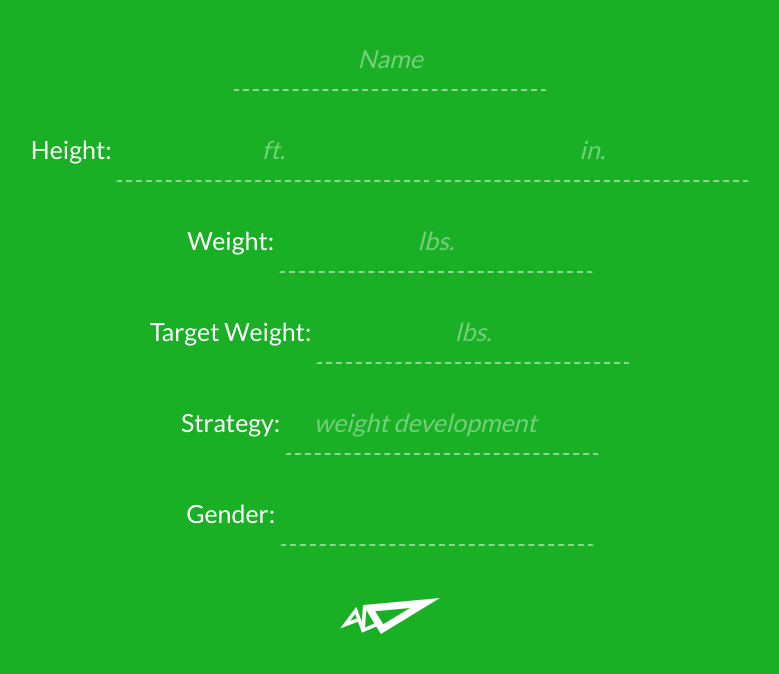
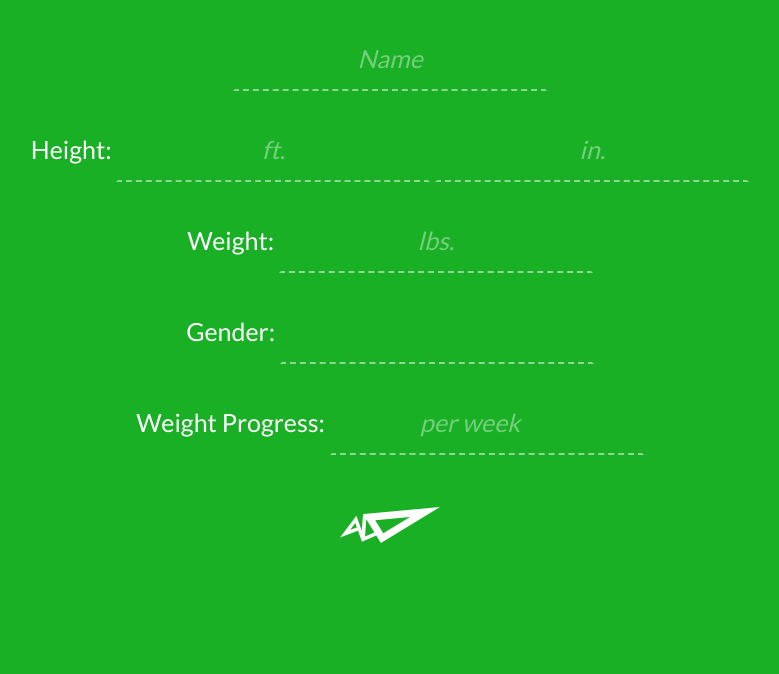
Before and after one commit to skekre98/MealApp, a Django app: page / in a window 1280 px wide. Shown: the top 674 px of the page, without its empty margins (250-1029 px from the left). Run offline with Django 3.2, Linux system fonts and the light colour scheme; some libraries are stand-ins or nearby versions.

Commit message:
weight progress

```diff
--- a/src/templates/index.html
+++ b/src/templates/index.html
@@ -24,20 +24,6 @@
         </p>
 
         <p>
-            <label for="target weight">Target Weight:</label>
-            <input type="mass" name="target weight" id="target weight" placeholder="lbs." required>
-        </p>
-
-        <p>
-            <label for="strategy">Strategy:</label>
-            <input type="text" name="strategy" list="strategy" placeholder="weight development" required>
-            <datalist id="strategy">
-                <option value="Mild">
-                <option value="Aggressive">
-            </datalist>
-        </p>
-
-        <p>
             <label for="gender">Gender:</label>
             <input type="text" name="gender" list="genders">
             <datalist id="genders">
@@ -45,6 +31,22 @@
                 <option value="Female">
             </datalist>
         </p>
+
+        <p>
+            <label for="progress">Weight Progress:</label>
+            <input type="text" name="progress" list="progress" placeholder="per week">
+            <datalist id="progress">
+                <option value="+2.0lbs">
+                <option value="+1.5lbs">
+                <option value="+1.0lbs">
+                <option value="+0.5lbs">
+                <option value="-0.5lbs">
+                <option value="-1.0lbs">
+                <option value="-1.5lbs">
+                <option value="-2.0lbs">
+            </datalist>
+        </p>
+
 
         <p>
             <button type="submit">
```
